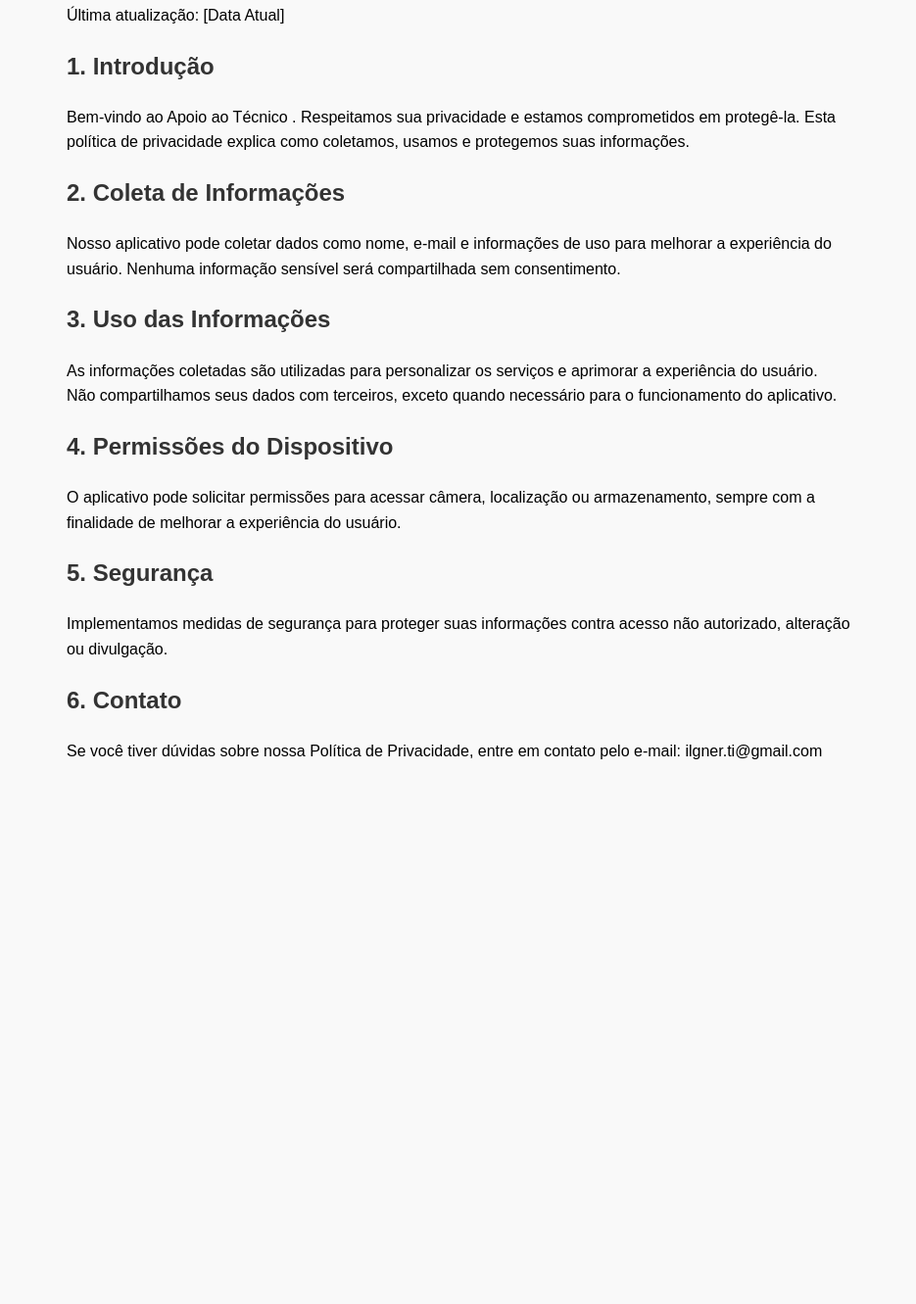
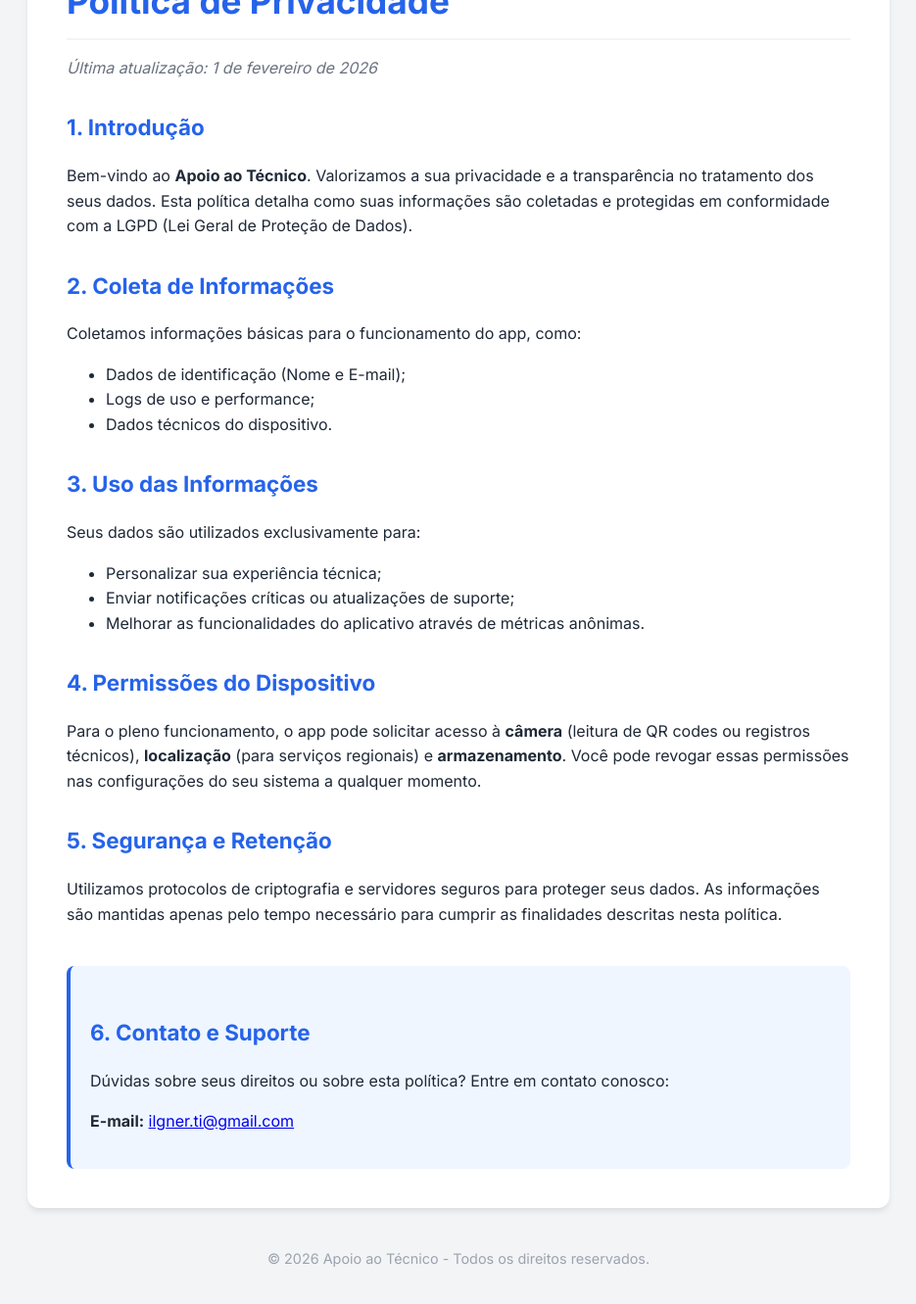
Before and after one commit to Ilgnerbecheleni/politica, a plain HTML site: page index.html in a window 1280 px wide. Shown: the part 131-1462 px from the top of the page at 98% size, without its empty margins (172-1107 px from the left). Before the commit the page ends 966 px from the top, so only its background shows below. Drawn offline with Linux system fonts and the light colour scheme.

Commit message:
Update index.html

```diff
--- a/index.html
+++ b/index.html
@@ -3,41 +3,138 @@
 <head>
     <meta charset="UTF-8">
     <meta name="viewport" content="width=device-width, initial-scale=1.0">
-    <title>Política de Privacidade</title>
+    <title>Política de Privacidade | Apoio ao Técnico</title>
+    <link href="https://fonts.googleapis.com/css2?family=Inter:wght@400;600;700&display=swap" rel="stylesheet">
     <style>
+        :root {
+            --primary-color: #2563eb;
+            --text-color: #1f2937;
+            --bg-color: #f3f4f6;
+            --card-bg: #ffffff;
+        }
+
         body {
-            font-family: Arial, sans-serif;
+            font-family: 'Inter', sans-serif;
             line-height: 1.6;
+            color: var(--text-color);
+            background-color: var(--bg-color);
+            margin: 0;
+            padding: 40px 20px;
+        }
+
+        .container {
             max-width: 800px;
-            margin: 20px auto;
+            margin: 0 auto;
+            background: var(--card-bg);
+            padding: 40px;
+            border-radius: 12px;
+            box-shadow: 0 4px 6px -1px rgba(0, 0, 0, 0.1);
+        }
+
+        h1 {
+            color: var(--primary-color);
+            font-size: 2.2rem;
+            margin-bottom: 10px;
+            border-bottom: 2px solid var(--bg-color);
+            padding-bottom: 10px;
+        }
+
+        h2 {
+            color: var(--primary-color);
+            font-size: 1.4rem;
+            margin-top: 30px;
+        }
+
+        .date-info {
+            font-style: italic;
+            color: #6b7280;
+            margin-bottom: 30px;
+        }
+
+        p { margin-bottom: 15px; }
+
+        .contact-box {
+            background-color: #eff6ff;
             padding: 20px;
-            background-color: #f9f9f9;
+            border-radius: 8px;
+            border-left: 4px solid var(--primary-color);
+            margin-top: 40px;
         }
-        h1, h2 {
-            color: #333;
+
+        footer {
+            text-align: center;
+            margin-top: 40px;
+            font-size: 0.9rem;
+            color: #9ca3af;
         }
     </style>
 </head>
 <body>
+
+<div class="container">
     <h1>Política de Privacidade</h1>
-    <p>Última atualização: [Data Atual]</p>
+    <p class="date-info">Última atualização: <span id="current-date"></span></p>
 
-    <h2>1. Introdução</h2>
-    <p>Bem-vindo ao Apoio ao Técnico . Respeitamos sua privacidade e estamos comprometidos em protegê-la. Esta política de privacidade explica como coletamos, usamos e protegemos suas informações.</p>
+    <section>
+        <h2>1. Introdução</h2>
+        <p>Bem-vindo ao <strong>Apoio ao Técnico</strong>. Valorizamos a sua privacidade e a transparência no tratamento dos seus dados. Esta política detalha como suas informações são coletadas e protegidas em conformidade com a LGPD (Lei Geral de Proteção de Dados).</p>
+    </section>
 
-    <h2>2. Coleta de Informações</h2>
-    <p>Nosso aplicativo pode coletar dados como nome, e-mail e informações de uso para melhorar a experiência do usuário. Nenhuma informação sensível será compartilhada sem consentimento.</p>
+    <section>
+        <h2>2. Coleta de Informações</h2>
+        <p>Coletamos informações básicas para o funcionamento do app, como:</p>
+        <ul>
+            <li>Dados de identificação (Nome e E-mail);</li>
+            <li>Logs de uso e performance;</li>
+            <li>Dados técnicos do dispositivo.</li>
+        </ul>
+    </section>
 
-    <h2>3. Uso das Informações</h2>
-    <p>As informações coletadas são utilizadas para personalizar os serviços e aprimorar a experiência do usuário. Não compartilhamos seus dados com terceiros, exceto quando necessário para o funcionamento do aplicativo.</p>
+    <section>
+        <h2>3. Uso das Informações</h2>
+        <p>Seus dados são utilizados exclusivamente para:</p>
+        <ul>
+            <li>Personalizar sua experiência técnica;</li>
+            <li>Enviar notificações críticas ou atualizações de suporte;</li>
+            <li>Melhorar as funcionalidades do aplicativo através de métricas anônimas.</li>
+        </ul>
+    </section>
 
-    <h2>4. Permissões do Dispositivo</h2>
-    <p>O aplicativo pode solicitar permissões para acessar câmera, localização ou armazenamento, sempre com a finalidade de melhorar a experiência do usuário.</p>
+    <section>
+        <h2>4. Permissões do Dispositivo</h2>
+        <p>Para o pleno funcionamento, o app pode solicitar acesso à <strong>câmera</strong> (leitura de QR codes ou registros técnicos), <strong>localização</strong> (para serviços regionais) e <strong>armazenamento</strong>. Você pode revogar essas permissões nas configurações do seu sistema a qualquer momento.</p>
+    </section>
 
-    <h2>5. Segurança</h2>
-    <p>Implementamos medidas de segurança para proteger suas informações contra acesso não autorizado, alteração ou divulgação.</p>
+    <section>
+        <h2>5. Segurança e Retenção</h2>
+        <p>Utilizamos protocolos de criptografia e servidores seguros para proteger seus dados. As informações são mantidas apenas pelo tempo necessário para cumprir as finalidades descritas nesta política.</p>
+    </section>
 
-    <h2>6. Contato</h2>
-    <p>Se você tiver dúvidas sobre nossa Política de Privacidade, entre em contato pelo e-mail: ilgner.ti@gmail.com</p>
+    <div class="contact-box">
+        <h2>6. Contato e Suporte</h2>
+        <p>Dúvidas sobre seus direitos ou sobre esta política? Entre em contato conosco:</p>
+        <p><strong>E-mail:</strong> <a href="mailto:ilgner.ti@gmail.com">ilgner.ti@gmail.com</a></p>
+    </div>
+</div>
+
+<footer>
+    &copy; <span id="year"></span> Apoio ao Técnico - Todos os direitos reservados.
+</footer>
+
+<script>
+    // Script para Data Automática
+    const dateElement = document.getElementById('current-date');
+    const yearElement = document.getElementById('year');
+
+    const options = { year: 'numeric', month: 'long', day: 'numeric' };
+    const today = new Date();
+
+    // Insere a data formatada (Ex: 1 de Fevereiro de 2026)
+    dateElement.textContent = today.toLocaleDateString('pt-BR', options);
+
+    // Insere o ano no rodapé
+    yearElement.textContent = today.getFullYear();
+</script>
+
 </body>
 </html>
```
